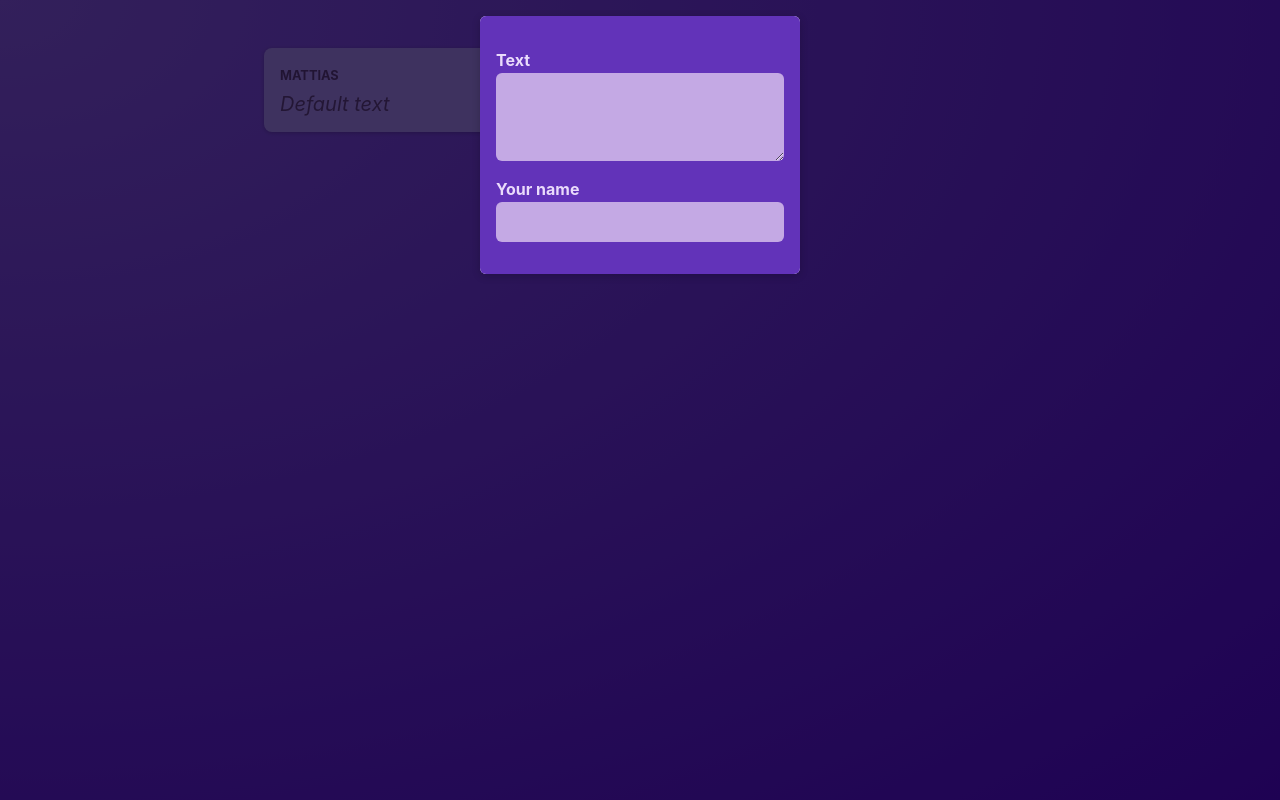
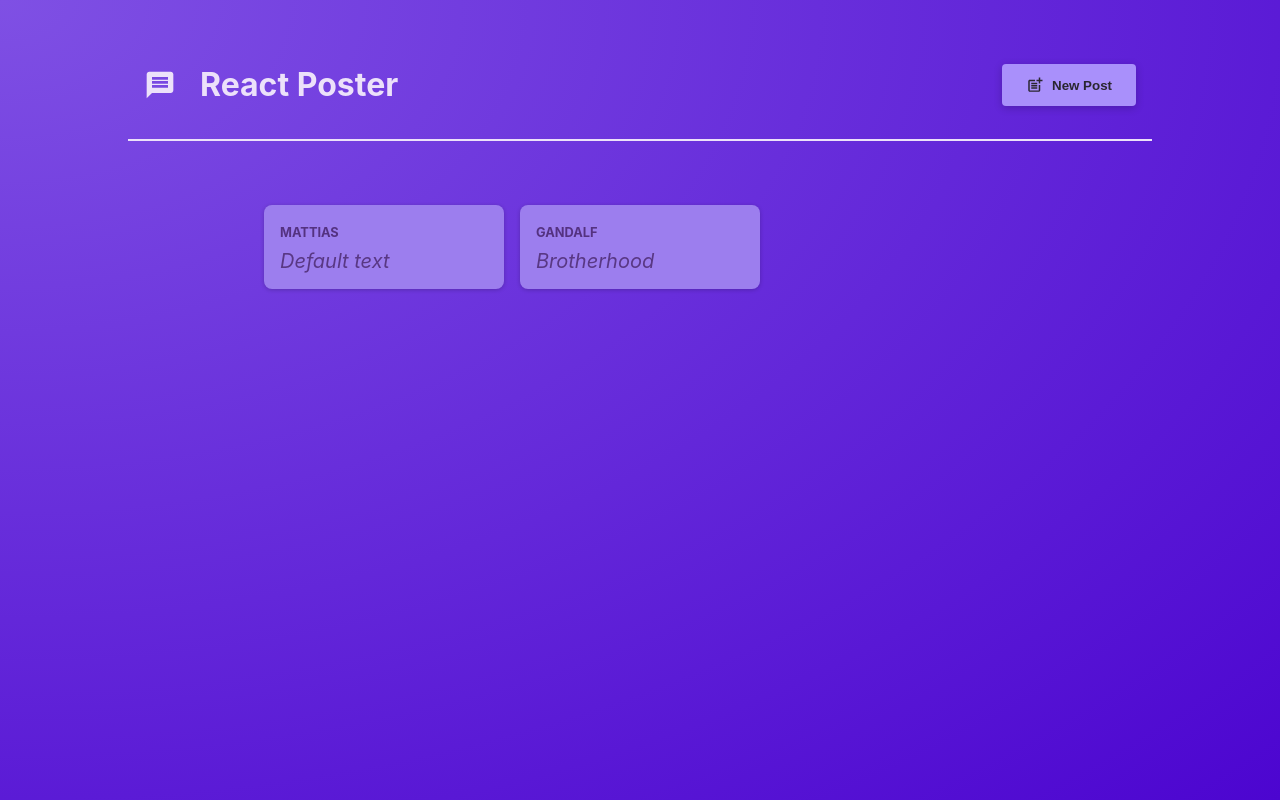
Before and after one commit to MattiasHolst/NextJSCourse, a React (Vite) app in the folder react-crash-course/: page / in a window 1280 px wide. Built offline with nearby package versions, Linux system fonts and the light colour scheme.

Commit message:
Added a header with button to open the modal (and close by clicking backdrop)  - Also updated all props to be more readible with interfaces

```diff
--- a/react-crash-course/package.json
+++ b/react-crash-course/package.json
@@ -11,7 +11,8 @@
   },
   "dependencies": {
     "react": "^18.3.1",
-    "react-dom": "^18.3.1"
+    "react-dom": "^18.3.1",
+    "react-icons": "^5.2.1"
   },
   "devDependencies": {
     "@types/react": "^18.3.3",
--- a/react-crash-course/src/App.tsx
+++ b/react-crash-course/src/App.tsx
@@ -1,10 +1,25 @@
+import { useState } from "react";
+import MainHeader from "./components/MainHeader";
 import PostsList from "./components/PostsList";
 
 function App() {
+  const [modalOpen, setModalOpen] = useState(false);
+
+
+  function showModalHandler() {
+    setModalOpen(true);
+  }
+
+  function hideModalHandler() {
+    setModalOpen(false);
+  }
   return (
+    <>
+    <MainHeader onCreatePost={showModalHandler} />
     <main>
-      <PostsList />
+      <PostsList isPosting={modalOpen} onStopPosting={hideModalHandler} />
     </main>
+    </>
   );
 }
 
--- /dev/null
+++ b/react-crash-course/src/components/MainHeader.module.css
@@ -0,0 +1,36 @@
+.header {
+    /* padding: 2rem 10%; */
+    margin: 2rem 10%;
+    padding: 1rem;
+    text-align: center;
+    display: flex;
+    justify-content: space-between;
+    align-items: center;
+    border-bottom: 2px solid #ece1fa;
+  }
+
+  .logo {
+    font-size: 2rem;
+    display: flex;
+    gap: 1.5rem;
+    align-items: center;
+    color: #ece1fa;
+  }
+
+  .button {
+    display: inline-flex;
+    align-items: center;
+    gap: 0.5rem;
+    padding: 0.75rem 1.5rem;
+    background-color: #a990fb;
+    color: #2a2630;
+    border: none;
+    border-radius: 4px;
+    box-shadow: 0 2px 8px rgba(0, 0, 0, 0.2);
+    cursor: pointer;
+    font-weight: bold;
+  }
+
+  .button:hover {
+    background-color: #8c6cf7;
+  }
--- /dev/null
+++ b/react-crash-course/src/components/MainHeader.tsx
@@ -0,0 +1,26 @@
+import { MdPostAdd, MdMessage } from "react-icons/md";
+
+import classes from "./MainHeader.module.css";
+
+interface MainHeaderProps {
+  onCreatePost: React.MouseEventHandler<HTMLButtonElement> | undefined;
+}
+
+function MainHeader(props: MainHeaderProps) {
+  return (
+    <header className={classes.header}>
+      <h1 className={classes.logo}>
+        <MdMessage />
+        React Poster
+      </h1>
+      <p>
+        <button className={classes.button} onClick={props.onCreatePost}>
+          <MdPostAdd size={18} />
+          New Post
+        </button>
+      </p>
+    </header>
+  );
+}
+
+export default MainHeader;
--- a/react-crash-course/src/components/Modal.tsx
+++ b/react-crash-course/src/components/Modal.tsx
@@ -1,6 +1,11 @@
 import classes from "./Modal.module.css";
 
-function Modal(props: { children: JSX.Element, onClose: React.MouseEventHandler<HTMLDivElement> }) {
+interface ModalProps{
+    children: JSX.Element;
+    onClose: React.MouseEventHandler<HTMLDivElement>;
+}
+
+function Modal(props: ModalProps) {
   return (
     <>
       <div className={classes.backdrop} onClick={props.onClose} />
--- a/react-crash-course/src/components/NewPost.tsx
+++ b/react-crash-course/src/components/NewPost.tsx
@@ -1,10 +1,12 @@
 import { ChangeEventHandler } from "react";
 import classes from "./NewPost.module.css";
 
-function NewPost(props: {
+interface NewPostProps {
   onPostTextChange: ChangeEventHandler<HTMLTextAreaElement> | undefined;
   onAuthorChange: ChangeEventHandler<HTMLInputElement> | undefined;
-}) {
+}
+
+function NewPost(props: NewPostProps) {
   return (
     <form className={classes.form}>
       <p>
--- a/react-crash-course/src/components/PostsList.tsx
+++ b/react-crash-course/src/components/PostsList.tsx
@@ -4,14 +4,15 @@ import Post from "./Post";
 import classes from "./PostsList.module.css";
 import Modal from "./Modal";
 
-function PostsList() {
-  const [modalOpen, setModalOpen] = useState(true);
+interface PostListProps {
+  isPosting: boolean;
+  onStopPosting: React.MouseEventHandler<HTMLDivElement>;
+}
+
+
+function PostsList(props: PostListProps) {
   const [postText, setPostText] = useState("Default text");
   const [author, setAuthor] = useState("Mattias");
-
-  function hideModalHandler() {
-    setModalOpen(false);
-  }
 
   function postTextHandler(event: React.ChangeEvent<HTMLTextAreaElement>) {
     setPostText(event.target.value);
@@ -23,14 +24,14 @@ function PostsList() {
 
   return (
     <>
-      {modalOpen && (
-        <Modal onClose={hideModalHandler}>
+      {props.isPosting && (
+        <Modal onClose={props.onStopPosting}>
           <NewPost
             onPostTextChange={postTextHandler}
             onAuthorChange={authorChangeHandler}
           />
         </Modal>
-      ) }
+      )}
 
       <ul className={classes.posts}>
         <Post author={author} body={postText} />
```
Also changed, not shown: react-crash-course/src/components/Post.tsx (+6 -1 lines), 1 other file (tests, documents, lock files or other folders).
